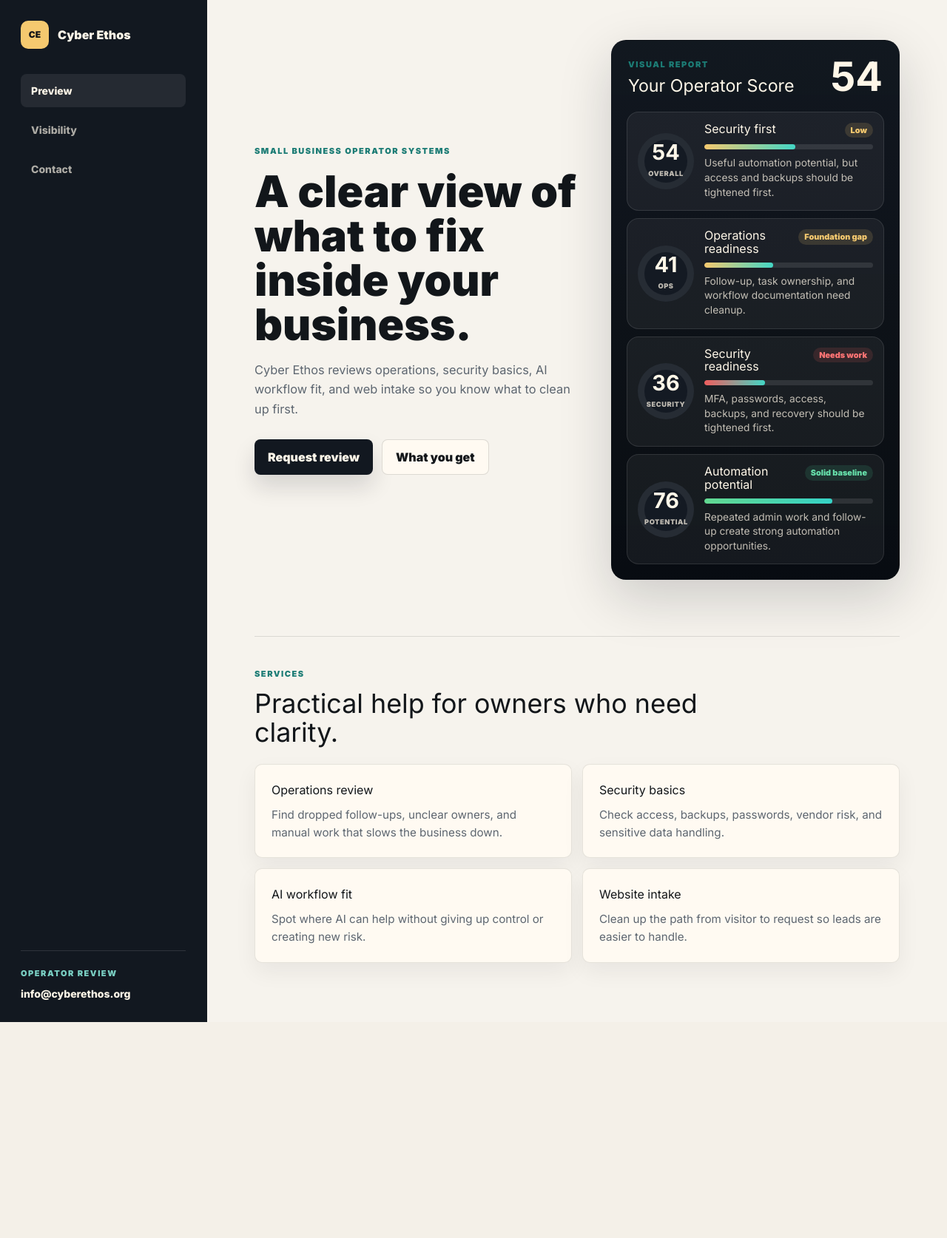
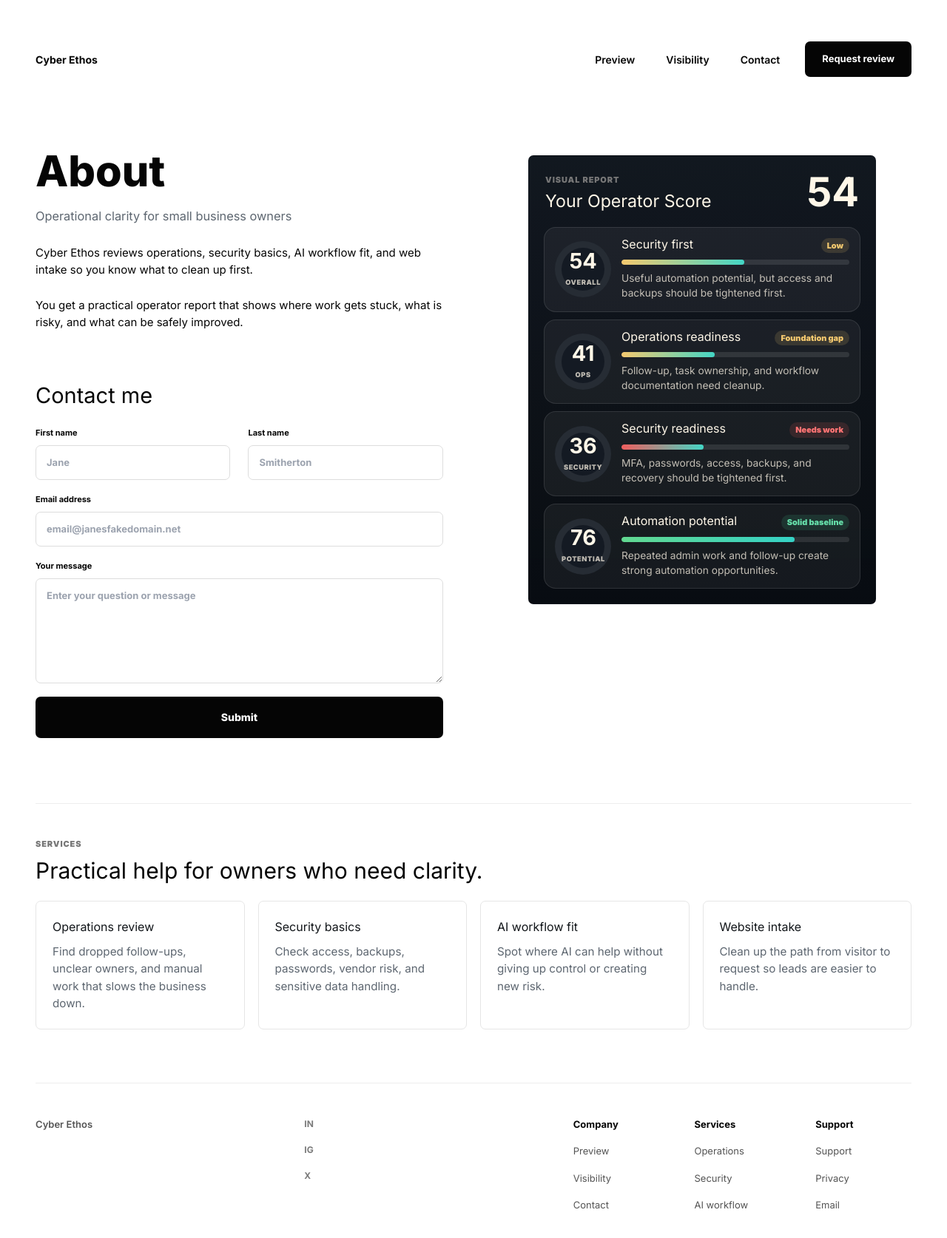
Before and after one commit to asleigher-arch/cyberethos-site, a Next.js app: page / in a window 1280 px wide. Shown: the top 1674 px of the page at 74% size. Before the commit the page ends 1382 px from the top, so only its background shows below. Built offline with nearby package versions, Linux system fonts and the light colour scheme.

Commit message:
restyle site with clean figma layout

```diff
--- a/app/globals.css
+++ b/app/globals.css
@@ -1710,3 +1710,338 @@ a {
     white-space: normal;
   }
 }
+
+.operator-site {
+  display: block;
+  min-height: 100vh;
+  background: #ffffff;
+  color: #050505;
+}
+
+.operator-topbar,
+.operator-content,
+.operator-footer {
+  width: min(1280px, calc(100% - 96px));
+  margin: 0 auto;
+}
+
+.operator-topbar {
+  display: grid;
+  grid-template-columns: 1fr auto auto;
+  gap: 34px;
+  align-items: center;
+  padding: 56px 0 48px;
+}
+
+.operator-brand {
+  display: inline-flex;
+  color: #050505;
+  font-size: 14px;
+  font-weight: 520;
+}
+
+.operator-brand strong {
+  color: #050505;
+}
+
+.operator-nav {
+  display: flex;
+  gap: 42px;
+  align-items: center;
+}
+
+.operator-nav a {
+  border-radius: 0;
+  color: #050505;
+  padding: 0;
+  font-size: 14px;
+  font-weight: 520;
+}
+
+.operator-nav a:hover,
+.operator-nav a[aria-current="page"] {
+  background: transparent;
+  color: #050505;
+}
+
+.topbar-button {
+  display: inline-flex;
+  min-height: 48px;
+  align-items: center;
+  justify-content: center;
+  border-radius: 7px;
+  background: #050505;
+  color: #ffffff;
+  padding: 0 23px;
+  font-size: 13px;
+  font-weight: 700;
+}
+
+.operator-content {
+  padding: 50px 0 72px;
+}
+
+.operator-hero {
+  display: grid;
+  grid-template-columns: minmax(0, 0.92fr) minmax(360px, 470px);
+  gap: clamp(56px, 9vw, 126px);
+  align-items: start;
+}
+
+.hero-brief {
+  max-width: 560px;
+}
+
+.operator-hero h1,
+.operator-page h1 {
+  max-width: 620px;
+  margin: 0;
+  color: #050505;
+  font-size: clamp(2.55rem, 4.5vw, 3.9rem);
+  font-weight: 800;
+  line-height: 1.03;
+}
+
+.subheading {
+  margin: 26px 0 0;
+  color: #8a8a8a;
+  font-size: 18px;
+  line-height: 1.45;
+}
+
+.hero-brief > p:not(.subheading):not(.eyebrow),
+.operator-page > p {
+  max-width: 560px;
+  margin: 24px 0 0;
+  color: #050505;
+  font-size: 15px;
+  line-height: 1.56;
+}
+
+.inline-contact {
+  display: grid;
+  gap: 18px;
+  margin-top: 72px;
+  max-width: 560px;
+}
+
+.inline-contact h2 {
+  margin: 0 0 8px;
+  color: #050505;
+  font-size: 29px;
+  line-height: 1.1;
+}
+
+.form-row {
+  display: grid;
+  grid-template-columns: 1fr 1fr;
+  gap: 24px;
+}
+
+.inline-contact label {
+  display: grid;
+  gap: 8px;
+  color: #050505;
+  font-size: 11px;
+  font-weight: 650;
+}
+
+.inline-contact input,
+.inline-contact textarea {
+  width: 100%;
+  border: 1px solid #dddddd;
+  border-radius: 7px;
+  background: #ffffff;
+  color: #050505;
+  font: inherit;
+  font-size: 13px;
+  outline: none;
+  padding: 13px 14px;
+}
+
+.inline-contact input:focus,
+.inline-contact textarea:focus {
+  border-color: #050505;
+}
+
+.inline-contact textarea {
+  min-height: 142px;
+  resize: vertical;
+}
+
+.inline-contact button {
+  min-height: 56px;
+  border: 0;
+  border-radius: 7px;
+  background: #050505;
+  color: #ffffff;
+  cursor: pointer;
+  font: inherit;
+  font-size: 14px;
+  font-weight: 760;
+}
+
+.report-card {
+  margin-top: 8px;
+  border-radius: 7px;
+  box-shadow: none;
+}
+
+.operator-section {
+  margin-top: 88px;
+  border-top: 1px solid #eeeeee;
+  padding-top: 46px;
+}
+
+.section-title h2 {
+  color: #050505;
+  font-size: 30px;
+}
+
+.operator-site .eyebrow {
+  color: #777777;
+  font-size: 11px;
+  letter-spacing: 0.08em;
+}
+
+.service-grid,
+.visibility-list {
+  grid-template-columns: repeat(4, minmax(0, 1fr));
+  gap: 18px;
+}
+
+.service-card,
+.visibility-list div,
+.contact-panel {
+  border-color: #e6e6e6;
+  border-radius: 7px;
+  background: #ffffff;
+  box-shadow: none;
+}
+
+.operator-footer {
+  display: grid;
+  grid-template-columns: 1fr 1fr 1.45fr;
+  gap: 48px;
+  border-top: 1px solid #eeeeee;
+  padding: 46px 0 58px;
+}
+
+.footer-brand {
+  color: #050505;
+  font-size: 18px;
+  font-weight: 520;
+}
+
+.footer-socials {
+  display: flex;
+  gap: 18px;
+  align-items: end;
+  color: #7b7b7b;
+  font-size: 12px;
+  font-weight: 700;
+  text-transform: uppercase;
+}
+
+.operator-footer nav {
+  display: grid;
+  grid-template-columns: repeat(3, minmax(0, 1fr));
+  gap: 34px;
+}
+
+.operator-footer div {
+  display: grid;
+  gap: 17px;
+  align-content: start;
+}
+
+.operator-footer strong {
+  color: #050505;
+  font-size: 13px;
+}
+
+.operator-footer a {
+  color: #555555;
+  font-size: 13px;
+}
+
+.operator-page {
+  max-width: 760px;
+  padding: 44px 0 90px;
+}
+
+.contact-panel {
+  margin: 0;
+  padding: 0;
+}
+
+@media (max-width: 980px) {
+  .operator-topbar,
+  .operator-content,
+  .operator-footer {
+    width: min(100% - 40px, 1280px);
+  }
+
+  .operator-topbar {
+    grid-template-columns: 1fr auto;
+    gap: 20px;
+    padding: 28px 0 26px;
+  }
+
+  .operator-nav {
+    order: 3;
+    grid-column: 1 / -1;
+    justify-content: space-between;
+  }
+
+  .operator-hero,
+  .service-grid,
+  .operator-footer {
+    grid-template-columns: 1fr;
+  }
+
+  .report-card {
+    max-width: 520px;
+  }
+
+  .operator-footer nav {
+    grid-template-columns: repeat(3, minmax(0, 1fr));
+  }
+}
+
+@media (max-width: 620px) {
+  .operator-topbar,
+  .operator-content,
+  .operator-footer {
+    width: min(100% - 28px, 1280px);
+  }
+
+  .topbar-button {
+    min-height: 42px;
+    padding: 0 14px;
+  }
+
+  .operator-nav {
+    gap: 18px;
+    overflow-x: auto;
+    justify-content: flex-start;
+  }
+
+  .operator-content {
+    padding-top: 28px;
+  }
+
+  .form-row,
+  .operator-footer nav {
+    grid-template-columns: 1fr;
+  }
+
+  .operator-hero h1,
+  .operator-page h1 {
+    font-size: 2.4rem;
+  }
+
+  .inline-contact {
+    margin-top: 48px;
+  }
+}
--- a/app/page.jsx
+++ b/app/page.jsx
@@ -61,16 +61,39 @@ export default function HomePage() {
     <SiteLayout active="/">
       <section className="operator-hero">
         <div className="hero-brief">
-          <p className="eyebrow">Small Business Operator Systems</p>
-          <h1>A clear view of what to fix inside your business.</h1>
+          <h1>About</h1>
+          <p className="subheading">Operational clarity for small business owners</p>
           <p>
             Cyber Ethos reviews operations, security basics, AI workflow fit,
             and web intake so you know what to clean up first.
           </p>
-          <div className="hero-actions">
-            <a href="/contact">Request review</a>
-            <a href="/visibility">What you get</a>
-          </div>
+          <p>
+            You get a practical operator report that shows where work gets
+            stuck, what is risky, and what can be safely improved.
+          </p>
+
+          <form className="inline-contact" action="mailto:info@cyberethos.org">
+            <h2>Contact me</h2>
+            <div className="form-row">
+              <label>
+                First name
+                <input name="firstName" placeholder="Jane" />
+              </label>
+              <label>
+                Last name
+                <input name="lastName" placeholder="Smitherton" />
+              </label>
+            </div>
+            <label>
+              Email address
+              <input name="email" type="email" placeholder="email@janesfakedomain.net" />
+            </label>
+            <label>
+              Your message
+              <textarea name="message" placeholder="Enter your question or message" />
+            </label>
+            <button type="submit">Submit</button>
+          </form>
         </div>
 
         <div className="report-card" aria-label="Operator report preview">
--- a/components/SiteLayout.jsx
+++ b/components/SiteLayout.jsx
@@ -9,9 +9,8 @@ const navItems = [
 export function SiteLayout({ active = "/", children }) {
   return (
     <main className="operator-site">
-      <aside className="operator-sidebar">
+      <header className="operator-topbar">
         <a href="/" className="operator-brand" aria-label="Cyber Ethos home">
-          <span>CE</span>
           <strong>Cyber Ethos</strong>
         </a>
 
@@ -27,13 +26,41 @@ export function SiteLayout({ active = "/", children }) {
           ))}
         </nav>
 
-        <div className="sidebar-contact">
-          <span>Operator Review</span>
-          <a href="mailto:info@cyberethos.org">info@cyberethos.org</a>
-        </div>
-      </aside>
+        <a className="topbar-button" href="/contact">
+          Request review
+        </a>
+      </header>
 
       <section className="operator-content">{children}</section>
+
+      <footer className="operator-footer">
+        <a href="/" className="footer-brand">Cyber Ethos</a>
+        <div className="footer-socials" aria-label="Social links">
+          <span>in</span>
+          <span>ig</span>
+          <span>x</span>
+        </div>
+        <nav aria-label="Footer navigation">
+          <div>
+            <strong>Company</strong>
+            <a href="/">Preview</a>
+            <a href="/visibility">Visibility</a>
+            <a href="/contact">Contact</a>
+          </div>
+          <div>
+            <strong>Services</strong>
+            <a href="/#services">Operations</a>
+            <a href="/#services">Security</a>
+            <a href="/#services">AI workflow</a>
+          </div>
+          <div>
+            <strong>Support</strong>
+            <a href="/support">Support</a>
+            <a href="/privacy">Privacy</a>
+            <a href="mailto:info@cyberethos.org">Email</a>
+          </div>
+        </nav>
+      </footer>
     </main>
   );
 }
```
